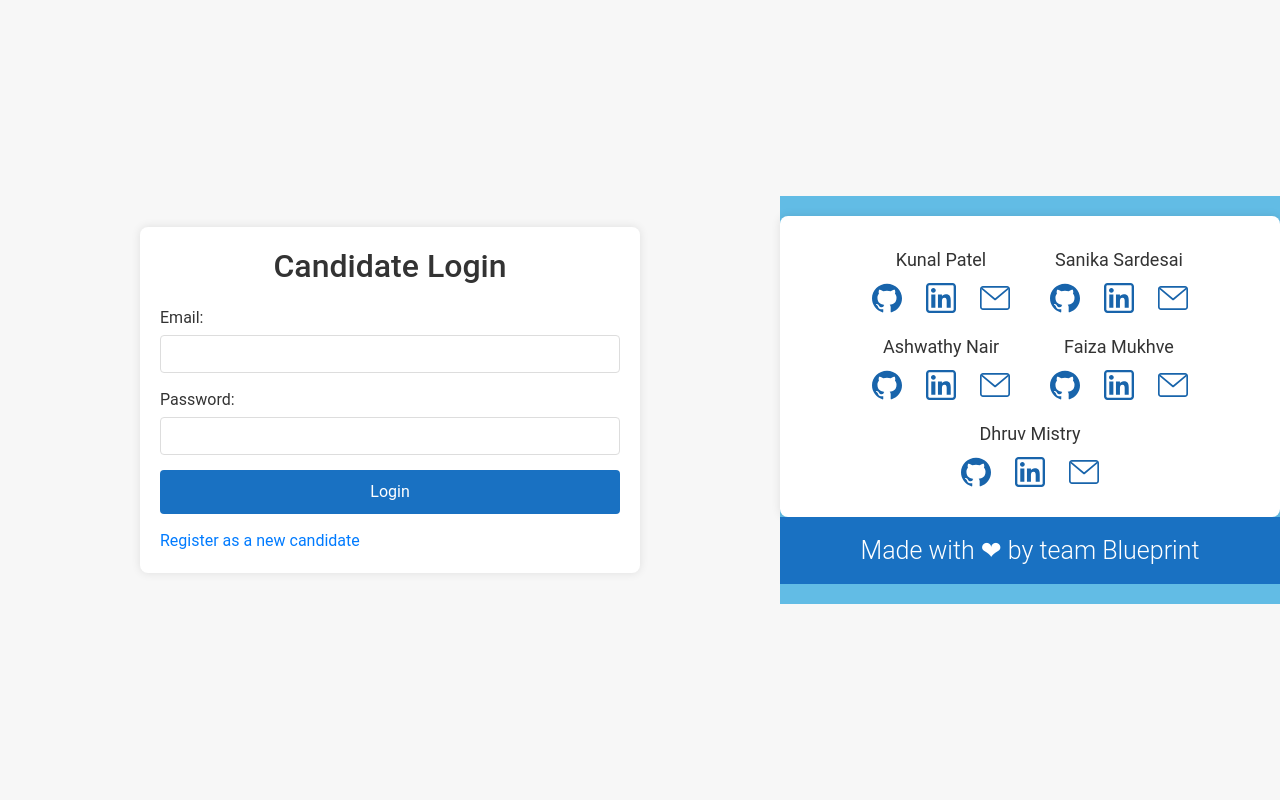
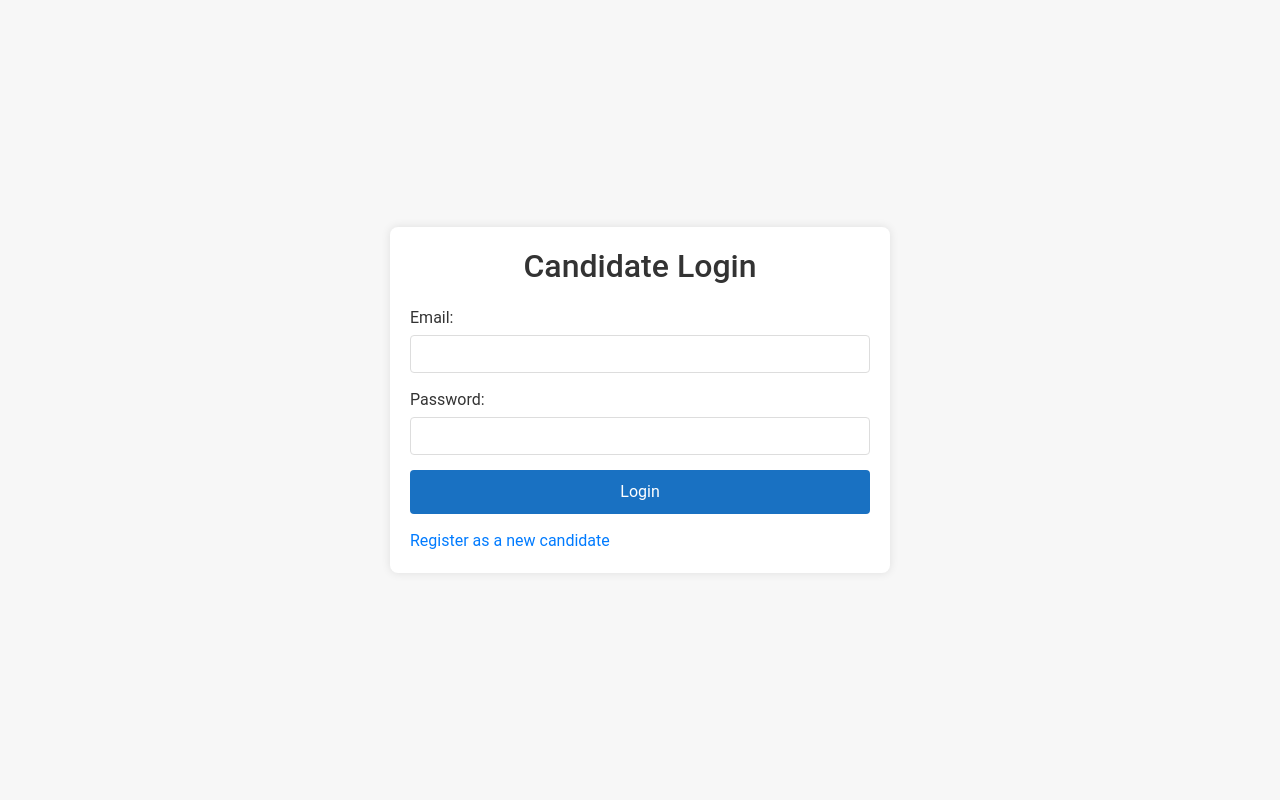
Before and after one commit to Kunal080101/Smart_Hire, a Flask app: page /candidate_login in a window 1280 px wide. Run offline with Flask 3, Linux system fonts and the light colour scheme; some libraries are stand-ins or nearby versions.

Commit message:
New message for the combined commit

```diff
--- a/templates/admin_dashboard.html
+++ b/templates/admin_dashboard.html
@@ -20,6 +20,8 @@
             font-family: 'Roboto', sans-serif;
             background-color: #f7f7f7;
             margin: 0;
+            background: url('{{ url_for('static', filename='back.jpg')}}') no-repeat;
+            background-size:cover;
             padding: 0;
         }
         .container {
--- a/templates/admin_login.html
+++ b/templates/admin_login.html
@@ -11,8 +11,8 @@
     <style>
         body {
             font-family: Arial, sans-serif;
-            background-color: #eec6c6; /* Light grey background color */
-            background-image: url'{{ url_for('static', filename='Home_page_1') }}';
+            background: url('{{url_for('static', filename='back.jpg')}}') no-repeat;
+            background-size:cover;
             display: flex;
             justify-content: center;
             align-items: center;
--- a/templates/candidate_login.html
+++ b/templates/candidate_login.html
@@ -79,41 +79,6 @@
             text-align: center;
             margin-bottom: 15px;
         }
-        #footer {
-            background-color: #62bce5;
-            padding: 20px 0;
-        }
-        .footer-container {
-            display: flex;
-            flex-wrap: wrap;
-            justify-content: center;
-            align-items: center;
-            text-align: center;
-        }
-        .footer-section {
-            margin: 10px;
-        }
-        .footer-section span {
-            display: block;
-            margin-bottom: 10px;
-            font-size: 18px;
-            color: #333;
-        }
-        .footer-section a {
-            margin: 0 10px;
-        }
-        .footer-section a img {
-            width: 30px;
-            height: 30px;
-        }
-        .footer-credit {
-            background-color: #1971c2;
-            padding: 15px 0;
-            color: white;
-            font-size: 25px;
-            font-weight: 300;
-            text-align: center;
-        }
     </style>
 </head>
 <body>
@@ -143,42 +108,5 @@
             <a href="{{ url_for('candidate_register') }}" class="register-link">Register as a new candidate</a>
         </form>
     </div>
-    <footer id="footer">
-        <div class="container footer-container">
-            <div class="footer-section">
-                <span>Kunal Patel</span>
-                <a href="https://github.com/Kunal080101"><img src="{{ url_for('static', filename='github.svg') }}" alt="GitHub"></a>
-                <a href="https://www.linkedin.com/in/kunal-patel539/"><img src="{{ url_for('static', filename='linkedin.svg') }}" alt="LinkedIn"></a>
-                <a href="mailto:kunalpatel1928@gmail.com"><img src="{{ url_for('static', filename='email.svg') }}" alt="Email"></a>
-            </div>
-            <div class="footer-section">
-                <span>Sanika Sardesai</span>
-                <a href="https://github.com/sanikasardesai95"><img src="{{ url_for('static', filename='github.svg') }}" alt="GitHub"></a>
-                <a href="https://www.linkedin.com/in/sanika-sardesai-548b49179/"><img src="{{ url_for('static', filename='linkedin.svg') }}" alt="LinkedIn"></a>
-                <a href="mailto:sanika.sardesai95@gmail.com"><img src="{{ url_for('static', filename='email.svg') }}" alt="Email"></a>
-            </div>
-            <div class="footer-section">
-                <span>Ashwathy Nair</span>
-                <a href="https://github.com/ashunair"><img src="{{ url_for('static', filename='github.svg') }}" alt="GitHub"></a>
-                <a href="https://www.linkedin.com/in/ashwathy-nair98/"><img src="{{ url_for('static', filename='linkedin.svg') }}" alt="LinkedIn"></a>
-                <a href="mailto:ashwathynairofficial@gmail.com"><img src="{{ url_for('static', filename='email.svg') }}" alt="Email"></a>
-            </div>
-            <div class="footer-section">
-                <span>Faiza Mukhve</span>
-                <a href="https://github.com/faiza293/"><img src="{{ url_for('static', filename='github.svg') }}" alt="GitHub"></a>
-                <a href="https://www.linkedin.com/in/faiza-mukve/"><img src="{{ url_for('static', filename='linkedin.svg') }}" alt="LinkedIn"></a>
-                <a href="mailto:fmukve@gmail.com"><img src="{{ url_for('static', filename='email.svg') }}" alt="Email"></a>
-            </div>
-            <div class="footer-section">
-                <span>Dhruv Mistry</span>
-                <a href="https://github.com/dhruv1007"><img src="{{ url_for('static', filename='github.svg') }}" alt="GitHub"></a>
-                <a href="https://www.linkedin.com/in/dhruvdmistry/"><img src="{{ url_for('static', filename='linkedin.svg') }}" alt="LinkedIn"></a>
-                <a href="mailto:dhruvdmistry07@gmail.com"><img src="{{ url_for('static', filename='email.svg') }}" alt="Email"></a>
-            </div>
-        </div>
-        <div class="footer-credit">
-            <span>Made with ❤ by team Blueprint</span>
-        </div>
-    </footer>
 </body>
 </html>
--- a/templates/candidate_register.html
+++ b/templates/candidate_register.html
@@ -19,6 +19,7 @@
         body {
             font-family: 'Roboto', sans-serif;
             background-color: #f7f7f7;
+            background: url('{{ url_for('static', filename='back.jpg')}}') no-repeat;
             display: flex;
             justify-content: center;
             align-items: center;
--- a/templates/job_billboard.html
+++ b/templates/job_billboard.html
@@ -19,6 +19,8 @@
         body {
             font-family: 'Roboto', sans-serif;
             background-color: #f7f7f7;
+            background: url('{{ url_for('static', filename='back.jpg')}}') no-repeat;
+            background-size:cover;
             display: flex;
             justify-content: center;
             align-items: center;
```
Also changed, not shown: encoded_credentials.txt (deleted, +0 -43 lines), static/1.png (added), static/back.jpg (added), 1 other file.
